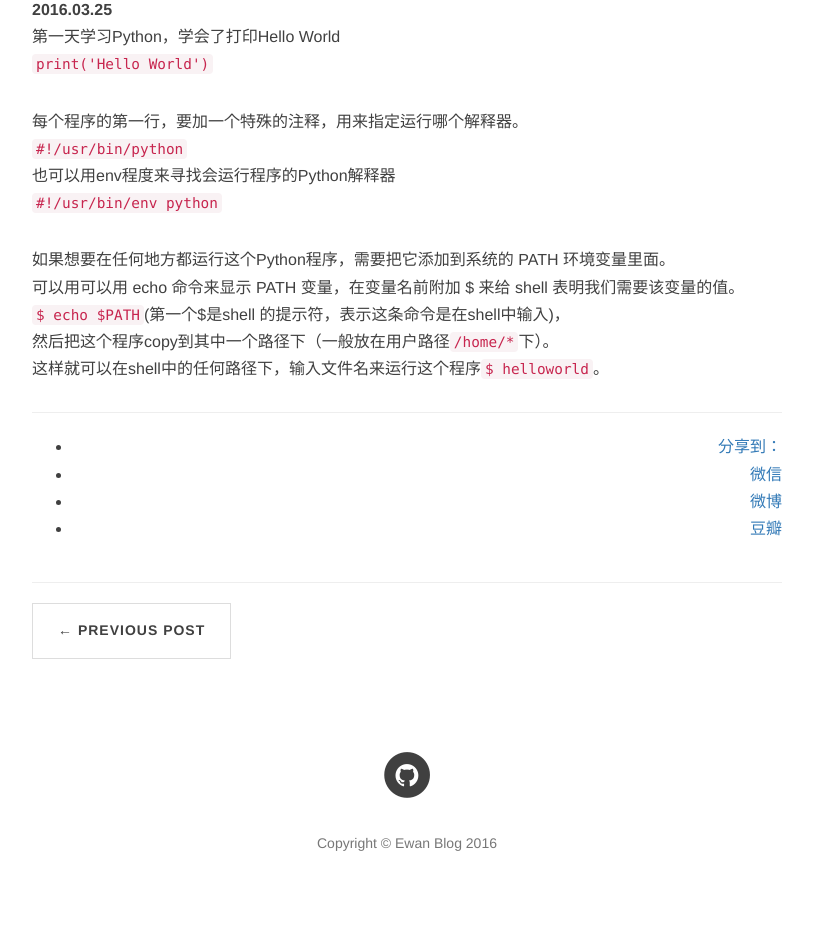
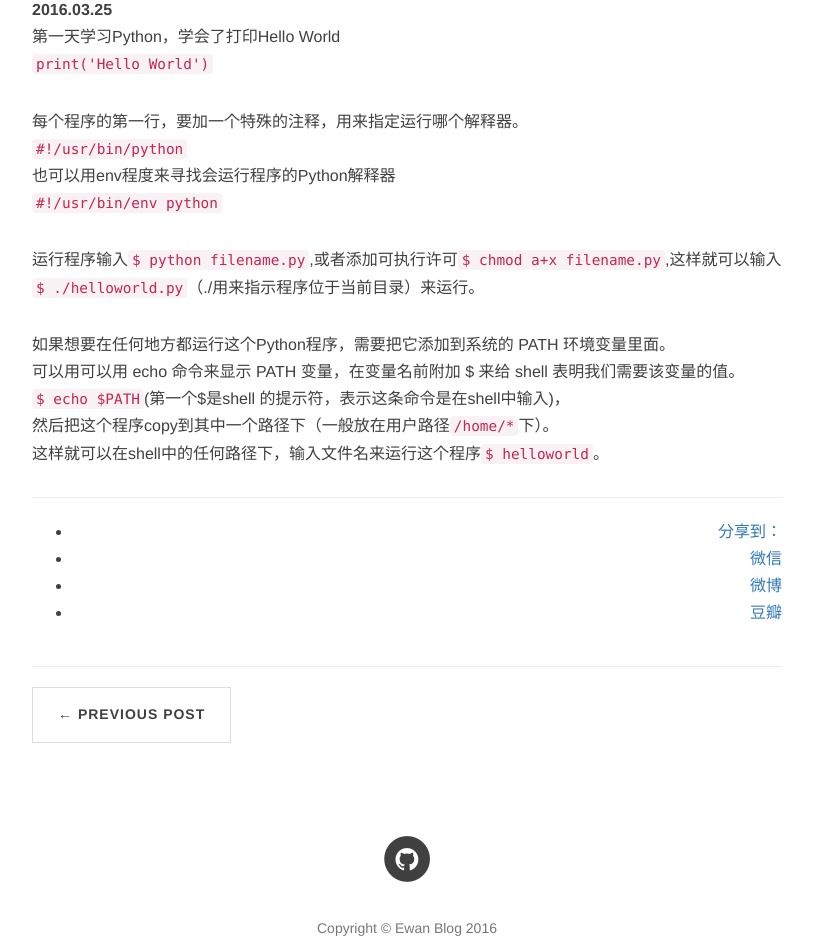
Before and after one commit to EwanZhang/EwanZhang, a Jekyll site: the page built from _posts/2016-03-25-自学Python的日记.md, in a window 1280 px wide. Shown: the part 355-1307 px from the top of the page, without its empty margins (233-1046 px from the left). Built offline with Jekyll 4.4.1, drawn with Linux system fonts in a browser that asks for light colours; nearby versions of some CDN libraries; comment, search, counter and statistics services are not loaded.

Commit message:
Update 2016-03-25-自学Python的日记.md

```diff
--- a/_posts/2016-03-25-自学Python的日记.md
+++ b/_posts/2016-03-25-自学Python的日记.md
@@ -17,6 +17,8 @@ tags:
 也可以用env程度来寻找会运行程序的Python解释器
 `#!/usr/bin/env python`
 
+运行程序输入`$ python filename.py`,或者添加可执行许可`$ chmod a+x filename.py`,这样就可以输入`$ ./helloworld.py`（./用来指示程序位于当前目录）来运行。
+
 如果想要在任何地方都运行这个Python程序，需要把它添加到系统的 PATH 环境变量里面。
 可以用可以用 echo 命令来显示 PATH 变量，在变量名前附加 $ 来给 shell 表明我们需要该变量的值。
 `$ echo $PATH`(第一个$是shell 的提示符，表示这条命令是在shell中输入)，
```
